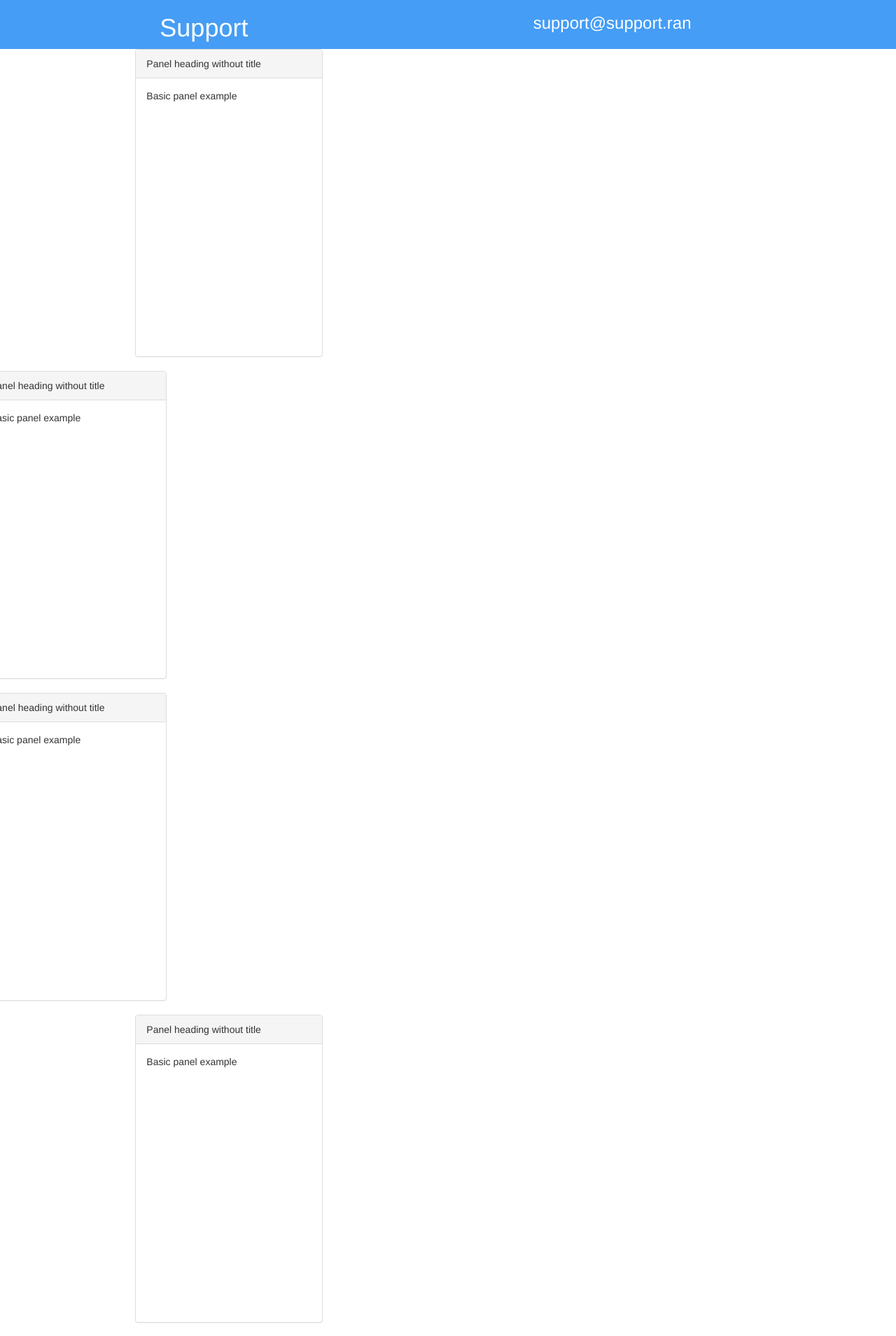
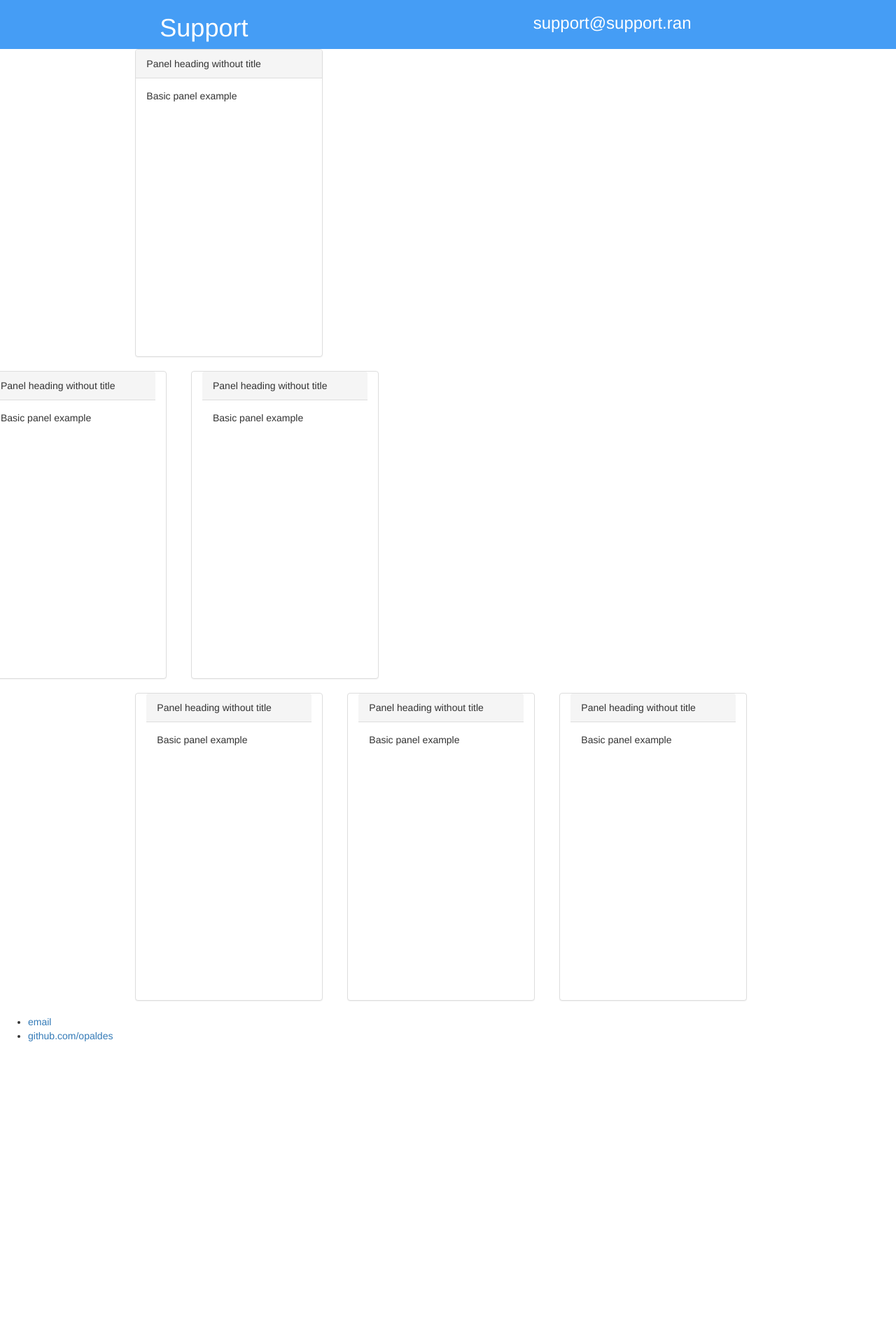
Before and after one commit to jeremy-seipelt/opaldes.github.io, a Jekyll site: the page built from index.html, in a window 1280 px wide. Shown: the top 1909 px of the page at 70% size. Built offline with Jekyll 4.4.1, drawn with Linux system fonts in a browser that asks for light colours; after the commit the page ends 1500 px from its top, so only the background shows below that.

Commit message:
Update index.html

```diff
--- a/index.html
+++ b/index.html
@@ -10,13 +10,13 @@
  			   Basic panel example
  		 </div>
  	</div>
- 	<div class="panel panel-default index-panel">
+ 	<div class="panel panel-default index-panel col-md-2">
  	   <div class="panel-heading">Panel heading without title</div>
  		 <div class="panel-body">
  			   Basic panel example
  		 </div>
  	</div>
- 	<div class="panel panel-default index-panel">
+ 	<div class="panel panel-default index-panel col-md-2">
  	  <div class="panel-heading">Panel heading without title</div>
  		 <div class="panel-body">
  			   Basic panel example
@@ -24,19 +24,19 @@
  	</div>
  </div>
  <div class="row">
- 	<div class="panel panel-default index-panel col-md-offset-2">
+ 	<div class="panel panel-default index-panel col-md-offset-2 col-md-2">
  	  	   <div class="panel-heading">Panel heading without title</div>
  		 <div class="panel-body">
  			   Basic panel example
  		 </div>
  	</div>
- 	<div class="panel panel-default index-panel">
+ 	<div class="panel panel-default index-panel col-md-2">
  	  	   <div class="panel-heading">Panel heading without title</div>
  		 <div class="panel-body">
  			   Basic panel example
  		 </div>
  	</div>
- 	<div class="panel panel-default index-panel">
+ 	<div class="panel panel-default index-panel col-md-2">
  	  	   <div class="panel-heading">Panel heading without title</div>
  		 <div class="panel-body">
  			   Basic panel example
```
